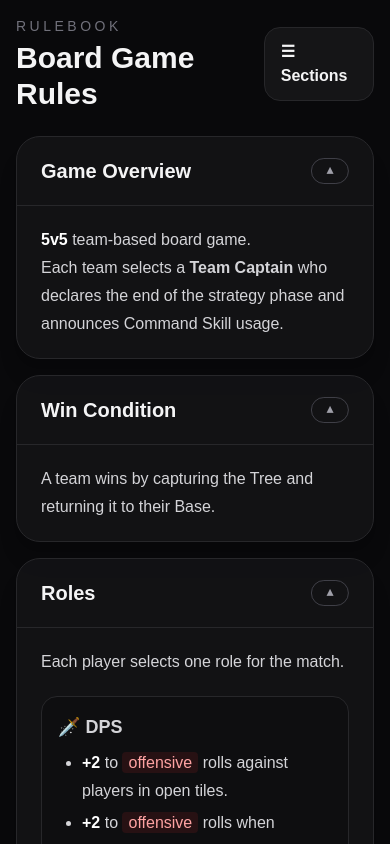
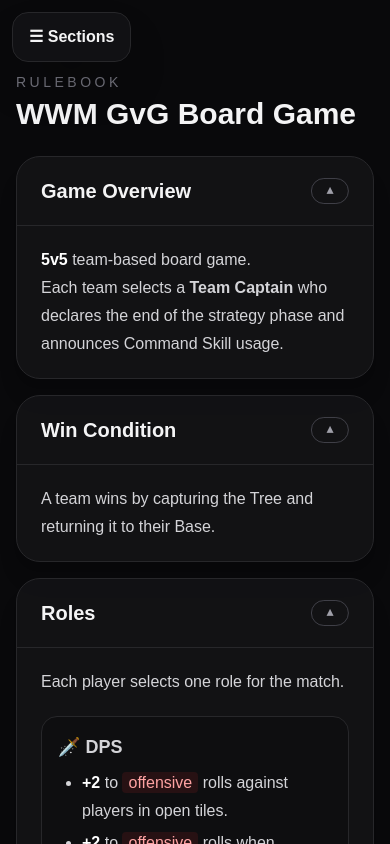
Before and after one commit to King0fgames/GvGBoardGameRules, a Next.js app: page / in a window 390 px wide. Shown: the top 844 px of the page. Built offline with nearby package versions, Linux system fonts and the light colour scheme.

Commit message:
Update page.tsx

```diff
--- a/app/page.tsx
+++ b/app/page.tsx
@@ -143,7 +143,7 @@ export default function BoardGameRulesPage() {
             <div className="rounded-2xl border border-zinc-800 bg-zinc-950/40 p-4">
               <h3 className="text-lg font-semibold">Bulwarks</h3>
               <ul className="mt-2 list-disc space-y-1 pl-6">
-                <li>HP: ♥ ♥ ♥ x {N("3")}</li>
+                <li>HP: ♥ ♥ ♥ x{N("3")}</li>
                 <li>Defense: 🎲</li>
                 <li>Each {R("attack")} removes {N("1")} HP.</li>
                 <li>At least {N("1")} Bulwark must be destroyed before the Fish can be attacked.</li>
@@ -154,7 +154,7 @@ export default function BoardGameRulesPage() {
             <div className="rounded-2xl border border-zinc-800 bg-zinc-950/40 p-4">
               <h3 className="text-lg font-semibold">Fish</h3>
               <ul className="mt-2 list-disc space-y-1 pl-6">
-                <li>HP: ♥ ♥ ♥ ♥ ♥ ♥ x {N("6")}</li>
+                <li>HP: ♥ ♥ ♥ ♥ ♥ ♥ x{N("6")}</li>
                 <li>
                   Defense by destroyed Bulwarks:
                   <ul className="mt-1 list-disc space-y-1 pl-6">
@@ -272,7 +272,7 @@ export default function BoardGameRulesPage() {
         <aside className="hidden w-64 shrink-0 border-r border-zinc-800 p-4 lg:block">
           <div className="sticky top-4">
             <p className="mb-2 text-sm uppercase tracking-[0.25em] text-zinc-500">Rulebook</p>
-            <h1 className="mb-4 text-2xl font-bold">Board Game Rules</h1>
+            <h1 className="mb-4 text-2xl font-bold">WWM GvG Board Game</h1>
             <nav className="space-y-2">
               {sections.map((s) => (
                 <button
@@ -289,14 +289,10 @@ export default function BoardGameRulesPage() {
         </aside>
 
         <main className="flex-1 p-4 sm:p-6 lg:p-8">
-          <div className="mb-6 flex items-center justify-between lg:hidden">
-            <div>
-              <p className="text-sm uppercase tracking-[0.25em] text-zinc-500">Rulebook</p>
-              <h1 className="mt-1 text-3xl font-bold">Board Game Rules</h1>
-            </div>
-            <details className="relative">
-              <summary className="cursor-pointer list-none rounded-2xl border border-zinc-800 bg-zinc-900/80 px-4 py-3 font-semibold">☰ Sections</summary>
-              <div className="absolute right-0 z-20 mt-3 w-72 rounded-2xl border border-zinc-800 bg-zinc-900 p-3 shadow-2xl shadow-black/40">
+          <div className="pointer-events-none fixed left-3 top-3 z-30 lg:hidden">
+            <details className="pointer-events-auto relative">
+              <summary className="cursor-pointer list-none rounded-2xl border border-zinc-800 bg-zinc-900/60 backdrop-blur-md px-4 py-3 font-semibold shadow-2xl shadow-black/30">☰ Sections</summary>
+              <div className="absolute left-0 z-20 mt-3 w-72 rounded-2xl border border-zinc-800 bg-zinc-900 p-3 shadow-2xl shadow-black/40">
                 <div className="space-y-2">
                   {sections.map((s) => (
                     <button
@@ -311,6 +307,13 @@ export default function BoardGameRulesPage() {
                 </div>
               </div>
             </details>
+          </div>
+
+          <div className="mb-6 pt-14 lg:hidden">
+            <div>
+              <p className="text-sm uppercase tracking-[0.25em] text-zinc-500">Rulebook</p>
+              <h1 className="mt-1 text-3xl font-bold">WWM GvG Board Game</h1>
+            </div>
           </div>
 
           <div className="space-y-4">
```
